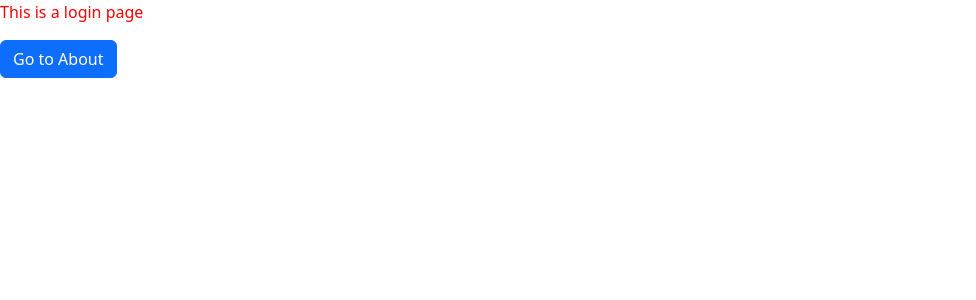
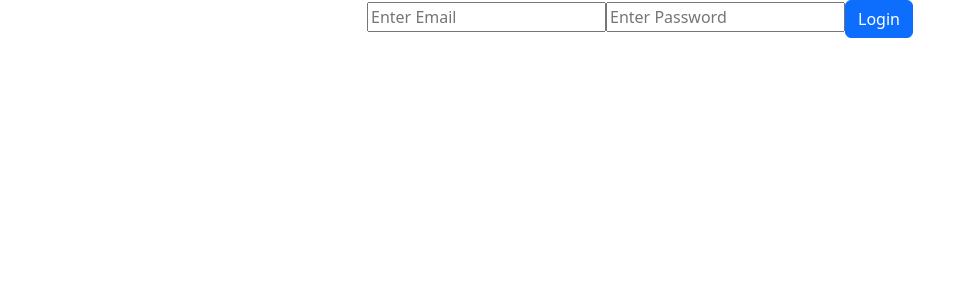
Before and after one commit to neel132/react-training-itpc, a React (Create React App) app: page /login in a window 1280 px wide. Shown: the top 300 px of the page, without its empty margins (0-976 px from the left). Built offline with nearby package versions, Linux system fonts and the light colour scheme.

Commit message:
Controlled form example

```diff
--- a/src/pages/Login/Login.jsx
+++ b/src/pages/Login/Login.jsx
@@ -1,17 +1,55 @@
+import { useState } from "react";
 import { useNavigate } from "react-router-dom";
 import CustomButton from "../../component/CustomButton"
 import CustomText from "../../component/CustomText/CustomText"
-
+const specialChars = ['!', '#', '$', '%', '^', '&', '*', '(', ')'];
 const Login = () => {
   const navigate = useNavigate();
+  const [email, setEmail] = useState('');
+  const [password, setPassword] = useState('');
   const onClick = () => {
-    navigate('/about', { state: { login: true}});
+    console.log("Email -", email);
+    console.log("Password -", password);
+    if(email.length > 0 && password.length > 0) {
+      navigate('/about', { state: { login: true}});
+    } else {
+      alert("Please enter email and password");
+    }
+    //navigate('/about', { state: { login: true}});
   };
+  const onChange = (e) => {
+    console.log("User typed text", e.target.value);
+    const input = e.target.value;
+    // bug on this if condition.
+    /*
+      input - nee# - it does not allows
+      input - nee#l - it allows which it should not
+    */
+    if(specialChars.includes(input[input.length - 1])) {
+      alert("Special characters are not allowed");
+      return;
+    };
+    setEmail(e.target.value);
+  }
+  const onChangePassword = (e) => {
+    setPassword(e.target.value);
+  }
   return (
-    <>
-      <CustomText label={"This is a login page"} />
-      <CustomButton label={"Go to About"} onClick={onClick} />
-    </>
+    <center>
+      <input
+        type="text"
+        placeholder="Enter Email"
+        onChange={(e) => onChange(e)}
+        value={email}
+      />
+      <input
+        type="password"
+        placeholder="Enter Password"
+        onChange={(e) => onChangePassword(e)}
+        value={password}
+      />
+      <CustomButton label={"Login"} onClick={() => onClick()} />
+    </center>
   )
 }
 export default Login;
```
